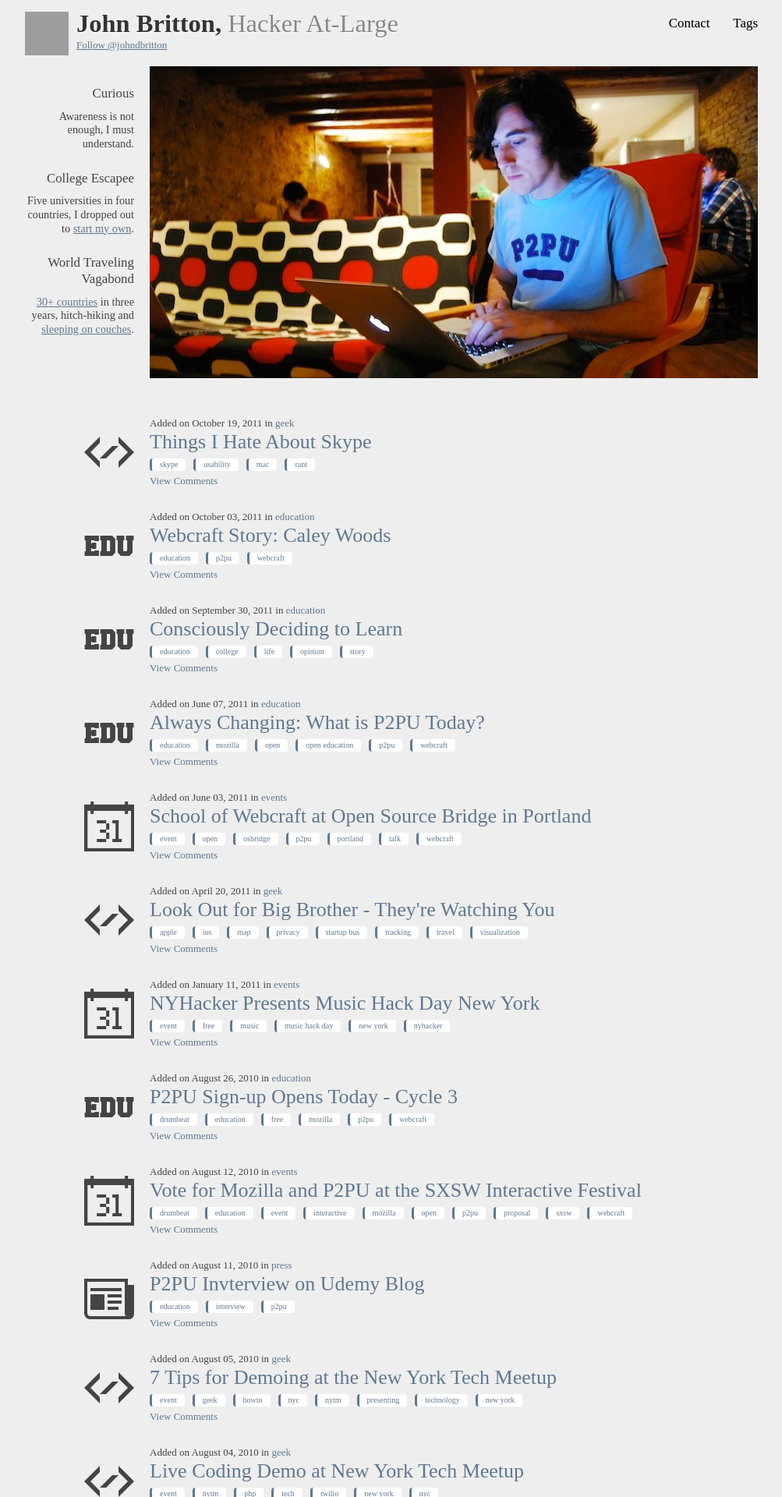
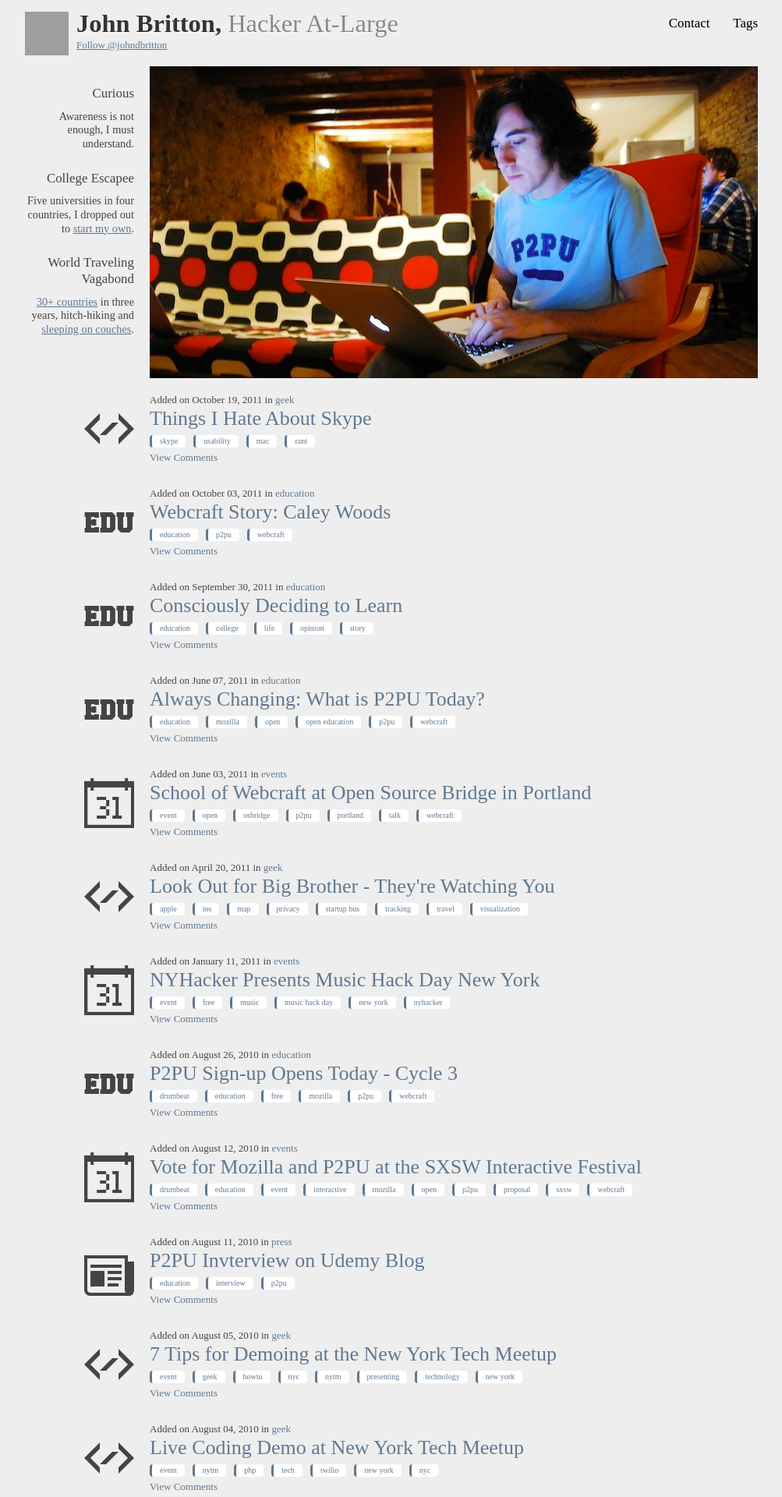
Before and after one commit to johndbritton/johndbritton.github.io, a Jekyll site: the page built from index.html, in a window 1280 px wide. Shown: the top 1920 px of the page at 78% size, without its empty margins (138-1141 px from the left). Built offline with Jekyll 4.4.1, drawn with Linux system fonts in a browser that asks for light colours; nearby versions of some CDN libraries; some web fonts are replaced; comment, search, counter and statistics services are not loaded; grey boxes are pictures that could not be loaded.

Commit message:
improved blog list styling

```diff
--- a/css/style.css
+++ b/css/style.css
@@ -261,7 +261,7 @@ ul.posts {
   padding: 0;
 }
 ul.posts li.post {
-  margin: 30px 0px;
+  margin: 0 0 30px 0px;
   padding-left: 84px;
 }
 ul.posts li.category-education{
@@ -500,12 +500,6 @@ border-style: none none none solid;
   font-size: 3em;
 }
 
-.category {
-  margin: 0 10px;
-  width: 140px;
-  float: left;
-}
-
 footer {
   clear: both;
   overflow: auto;
--- a/index.html
+++ b/index.html
@@ -21,7 +21,7 @@ title: Home
   <ul class="posts">
     {% for post in site.posts %}
       <li class="post category-{{ post.categories[0] }}">
-        <p>
+        <p class="category">
           Added on {{ post.date | date: '%B %d, %Y' }}
           {% if post.categories.size > 0 %}
             in {% for category in post.categories %}
```
